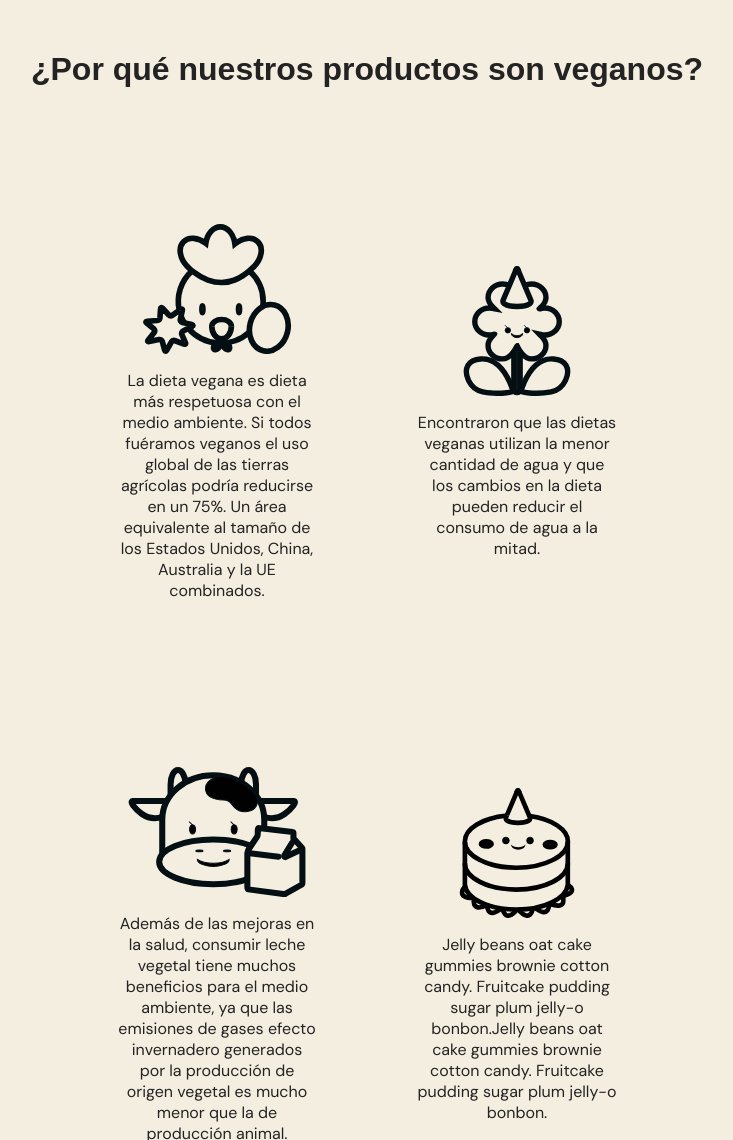
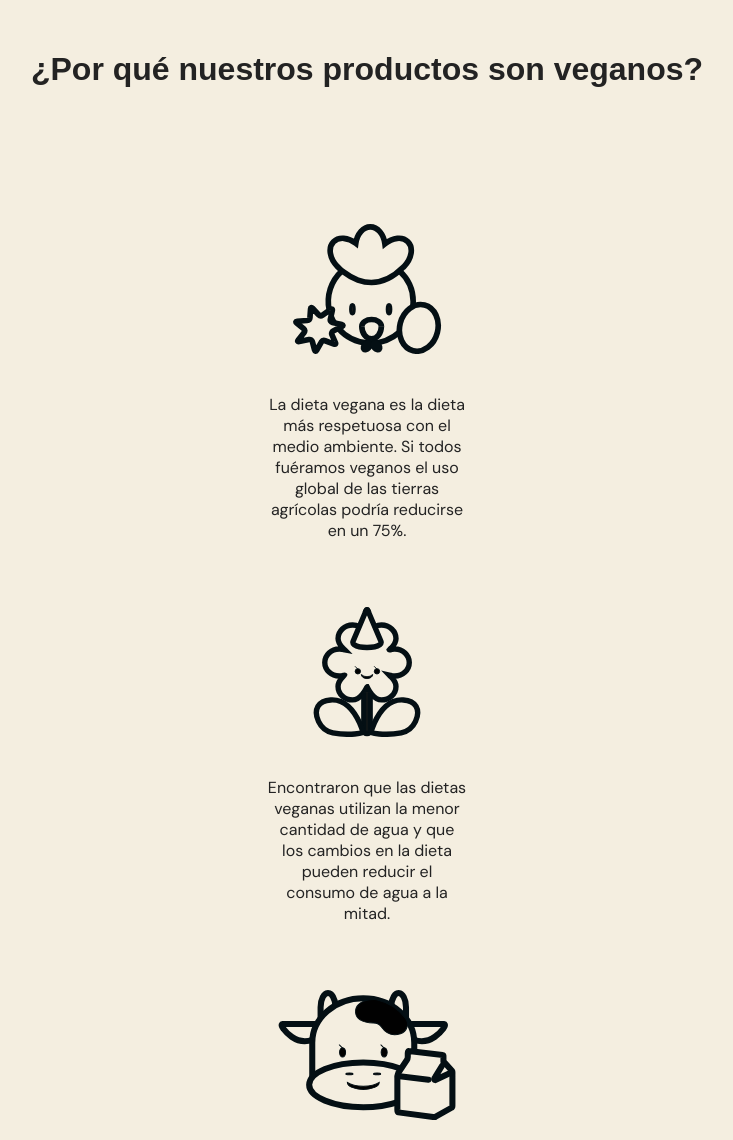
Before and after one commit to marialara1/project-beta-cakes, a PHP site: page / in a window 1280 px wide. Shown: the part 5360-6500 px from the top of the page, without its empty margins (273-1006 px from the left). Run offline with PHP 8.4, Linux system fonts and the light colour scheme; some web fonts are replaced.

Commit message:
ultimos cambios
textos acabados

```diff
--- a/css/style.css
+++ b/css/style.css
@@ -450,7 +450,7 @@ body {
           user-select: none;
 }
 #overlay-button span {
-  height: 1.5px;
+  height: 1px;
   width: 35px;
   border-radius: 2px;
   background-color: #F4EEE0;
@@ -469,7 +469,7 @@ body {
   right: -5px;
 }
 #overlay-button span:before, #overlay-button span:after {
-  height: 1.5px;
+  height: 1px;
   width: 35px;
   border-radius: 2px;
   background-color: #232323;
@@ -1189,6 +1189,19 @@ textarea {
   padding-bottom: 100px;
 }
 
+.section__vegan {
+  display: -webkit-box;
+  display: -ms-flexbox;
+  display: flex;
+  -webkit-box-orient: horizontal;
+  -webkit-box-direction: normal;
+      -ms-flex-direction: row;
+          flex-direction: row;
+  -webkit-box-align: start;
+      -ms-flex-align: start;
+          align-items: flex-start;
+}
+
 .section__vegan-block {
   display: -webkit-box;
   display: -ms-flexbox;
@@ -1211,6 +1224,7 @@ textarea {
 
 .illustration-vegan {
   height: 130px;
+  margin-bottom: 24px;
 }
 
 .landing {
@@ -1481,6 +1495,7 @@ textarea {
   }
 
   .section__vegan {
+    display: block;
     grid-gap: 100px;
     -ms-grid-columns: 1fr 100px 1fr;
     grid-template-columns: repeat(2, 1fr);
--- a/php/landing.php
+++ b/php/landing.php
@@ -8,8 +8,8 @@
 
     <!-- text -->
     <div class="text-landing__container">
-        <h1 class="landing-title marginmed">Fruitcake pudding <br> sugar plum jelly!</h1>
-        <p class="landing-subtitle p-large marginmed">Candy jelly candy gummies <br> chocolate oat cake jelly-o!</p>
+        <h1 class="landing-title marginmed">Descubre nuestras <br> tartas veganas!</h1>
+        <p class="landing-subtitle p-large marginmed">Hechas con mucho amor para un día especial. <br> Te las llevamos a domicilio!</p>
         <div class="landing-btn">
             <?php
             include('php/cta.php');
--- a/php/section__vegan.php
+++ b/php/section__vegan.php
@@ -3,23 +3,23 @@
 </h2>
 <div class="section__vegan">
     <div class="section__vegan-block">
-        <img class="illustration-vegan" src="resources\images\_illustrations\pollosvg.svg" alt="">
-        <p class="section__vegan-p">La dieta vegana es dieta más respetuosa con el medio ambiente. Si todos fuéramos veganos el uso global de las tierras agrícolas podría reducirse en un 75%. Un área equivalente al tamaño de los Estados Unidos, China, Australia y la UE combinados.</p>
+        <img class="illustration-vegan" src="resources\images\_illustrations\pollosvg.svg" alt="ilustración">
+        <p class="section__vegan-p">La dieta vegana es la dieta más respetuosa con el medio ambiente. Si todos fuéramos veganos el uso global de las tierras agrícolas podría reducirse en un 75%.</p>
     </div>
 
     <div class="section__vegan-block">
-        <img class="illustration-vegan" src="resources\images\_illustrations\florsvg.svg" alt="">
-        <p class="section__vegan-p">Encontraron que las dietas veganas utilizan la menor cantidad de agua y que los cambios en la dieta pueden reducir el consumo de agua a la mitad. </p>
+        <img class="illustration-vegan" src="resources\images\_illustrations\florsvg.svg" alt="ilustración">
+        <p class="section__vegan-p">Encontraron que las dietas veganas utilizan la menor cantidad de agua y que los cambios en la dieta pueden reducir el consumo de agua a la mitad.</p>
     </div>
 
     <div class="section__vegan-block">
-        <img class="illustration-vegan" src="resources\images\_illustrations\vacasvg.svg" alt="">
-        <p class="section__vegan-p">Además de las mejoras en la salud, consumir leche vegetal tiene muchos beneficios para el medio ambiente, ya que las emisiones de gases efecto invernadero generados por la producción de origen vegetal es mucho menor que la de producción animal.</p>
+        <img class="illustration-vegan" src="resources\images\_illustrations\vacasvg.svg" alt="ilustración">
+        <p class="section__vegan-p">A parte de las mejoras en la salud, consumir leche vegetal tiene muchos beneficios para el medio ambiente, ya que las emisiones de gases efecto invernadero producción animal.</p>
     </div>
 
     <div class="section__vegan-block">
-        <img class="illustration-vegan" src="resources\images\_illustrations\tartasvg.svg" alt="">
-        <p class="section__vegan-p">Jelly beans oat cake gummies brownie cotton candy. Fruitcake pudding sugar plum jelly-o bonbon.Jelly beans oat cake gummies brownie cotton candy. Fruitcake pudding sugar plum jelly-o bonbon.</p>
+        <img class="illustration-vegan" src="resources\images\_illustrations\tartasvg.svg" alt="ilustración">
+        <p class="section__vegan-p">Además de ser respetuosa con el medio ambiente y los animales, la repostería vegana posee más características de las que podemos beneficiarnos. </p>
     </div>
 </div>
 
--- a/scss/layout/_header.scss
+++ b/scss/layout/_header.scss
@@ -39,7 +39,7 @@ body {
     cursor: pointer;
     user-select: none;
     span {
-        height: 1.5px;
+        height: 1px;
         width: 35px;
         border-radius: 2px;
         background-color: $color-white;
@@ -56,7 +56,7 @@ body {
           right: -5px;
         }
         &:before, &:after {
-            height: 1.5px;
+            height: 1px;
             width: 35px;
             border-radius: 2px;
             background-color: $color-black;
--- a/scss/layout/sections.scss
+++ b/scss/layout/sections.scss
@@ -83,10 +83,17 @@
 // ----- SECTION VEGAN
 // (grid)
 
+.section__vegan {
+    display: flex;
+    flex-direction: row;
+    align-items:flex-start;
+}
+
 .section__vegan-block {
     display: flex;
     flex-direction: column;
     justify-content: center;
+
     overflow: hidden;
     margin-bottom: 50px;
 }
@@ -98,6 +105,7 @@
 
 .illustration-vegan {
     height: 130px;
+    margin-bottom: 24px;
 }
 
 
--- a/scss/utilities/_mediaquery.scss
+++ b/scss/utilities/_mediaquery.scss
@@ -18,9 +18,15 @@
         }
     // home- vegan
     .section__vegan {
+        display: block;
         grid-gap: 100px;
         grid-template-columns: repeat(2, 1fr);
     }
+    // .section__vegan {
+    //     display: block;
+    //     flex-direction: row;
+    //     align-items:flex-start;
+    // }
 
     // -- buttons --
     .cta-comprar {
```
Also changed, not shown: php/pages/product-info.php (+4 -4 lines), css/style-dist.css, scss/layout/_footer.scss (line endings or trailing spaces).
